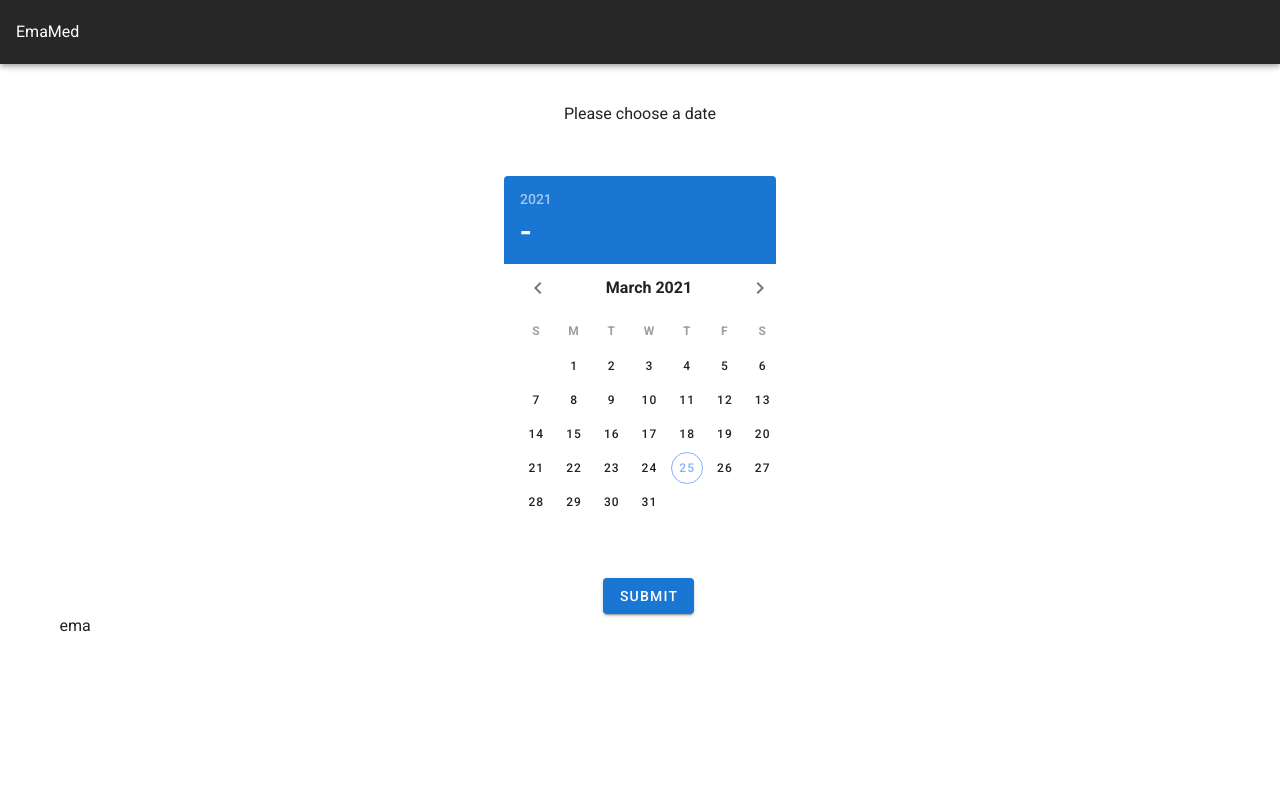
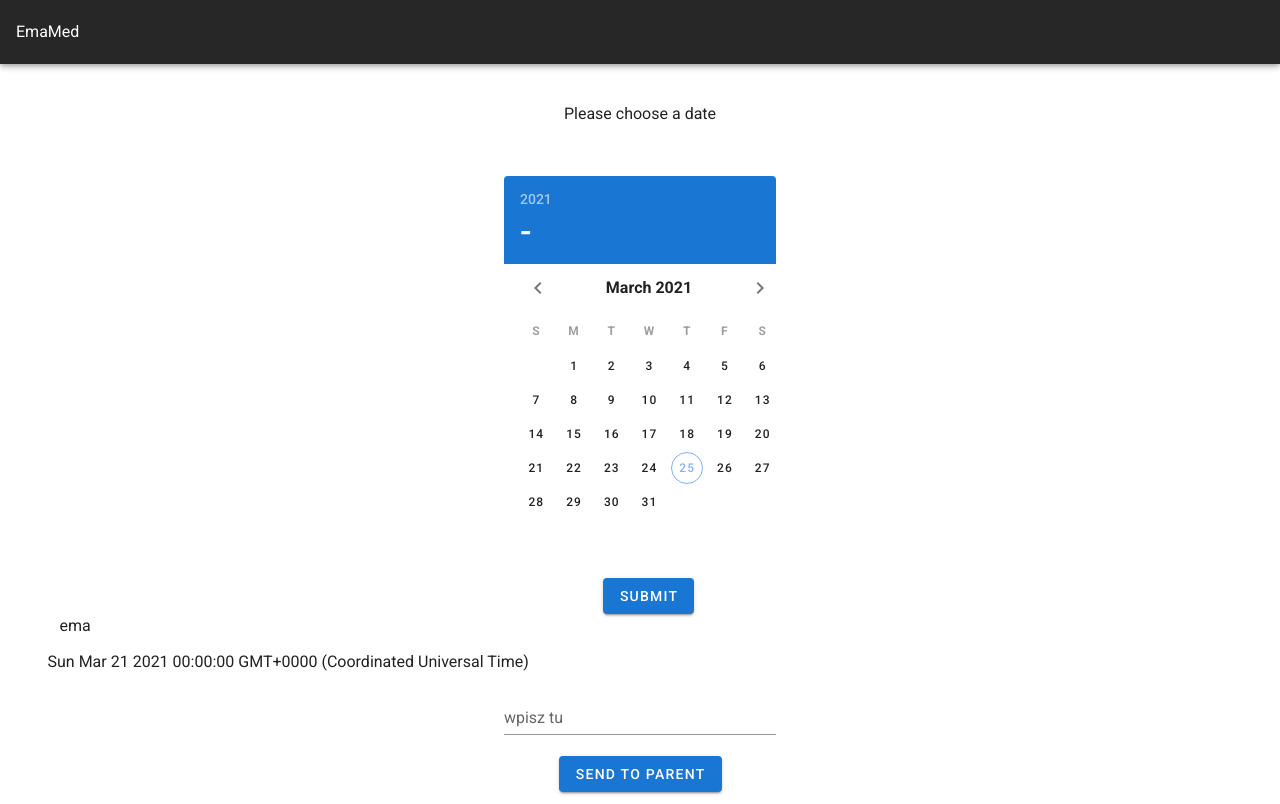
Before and after one commit to krisko4/Mithril, a Vue app in the folder frontend/: page / in a window 1280 px wide. Built offline with nearby package versions, Linux system fonts and the light colour scheme.

Commit message:
child -> parent variable

```diff
--- a/frontend/src/App.vue
+++ b/frontend/src/App.vue
@@ -8,8 +8,12 @@
             EmaMed
         </v-app-bar>
         <v-main>
-            <TestPage :msg="message"/>
 
+            <TestPage
+                :msg="message"
+                :date="visitDate"
+                @messageFromChild="printMsg"
+            />
         </v-main>
     </v-app>
 </template>
@@ -26,9 +30,16 @@ export default {
         TestPage,
     },
 
-    data(){
-        return{
-            message: 'ema'
+    methods:{
+        printMsg(msg, number){
+            alert(msg + number)
+        }
+    },
+
+    data() {
+        return {
+            message: 'ema',
+            visitDate: new Date('2021-03-21')
         }
     }
 };
--- a/frontend/src/components/TestPage.vue
+++ b/frontend/src/components/TestPage.vue
@@ -3,56 +3,71 @@
         <v-row style="height: 100px" align-content="center" justify="center">Please choose a date</v-row>
         <v-row justify="center">
             <v-col cols="3" align="center">
-                <v-date-picker v-model="dates"
-                multiple></v-date-picker>
+                <v-date-picker
+                    v-model="dates"
+                    multiple>
+                </v-date-picker>
             </v-col>
 
 
         </v-row>
         <v-row justify="center">
-            <v-col cols="1" align = "center">
+            <v-col cols="1" align="center">
                 <v-btn @click="getDates" color="primary">Submit</v-btn>
             </v-col>
         </v-row>
-        {{msg}}
+        {{ msg }}
+        <v-row>{{ date }}</v-row>
+        <v-row justify="center">
+            <v-col cols="3" align="center">
+                <v-text-field v-model="userInputValue" label="wpisz tu" placeholder="placeholder"/>
+                <v-btn color="primary" @click="sendMessageToParent">Send to parent</v-btn>
+            </v-col>
+        </v-row>
+        <v-row>{{ userInputValue }}</v-row>
     </v-container>
 
 </template>
 
 <script>
 import axios from 'axios';
+
 export default {
 
     name: 'TestPage',
-    props:{
-        msg: String
+    props: {
+        msg: String,
+        date: Date
     },
 
-    data(){
-        return{
-            dates:[],
+    data() {
+        return {
+            dates: [],
             patients: [],
             picker: new Date().toISOString().substr(0, 10),
+            userInputValue: ''
         }
     },
     methods: {
         logEma() {
             console.log('ema');
-            axios.get('http://localhost:8080/patients').then((response)=>{
+            axios.get('http://localhost:8080/patients').then((response) => {
                 this.patients = response.data;
                 console.log(this.patients);
             })
         },
-        getDates(){
-            this.dates.forEach(element=>
-                axios.get('http://localhost:8080/doctors/' + element).then(response =>{
+        getDates() {
+            this.dates.forEach(element =>
+                axios.get('http://localhost:8080/doctors/' + element).then(response => {
                     console.log(response.data)
                 })
+            );
+        },
+        sendMessageToParent() {
+            this.$emit('messageFromChild', this.userInputValue, 1)
+            this.$emit()
+        }
 
-            );
-
-
-        }
     }
 }
 </script>
```
Also changed, not shown: 1 other file (tests, documents, lock files or other folders).
